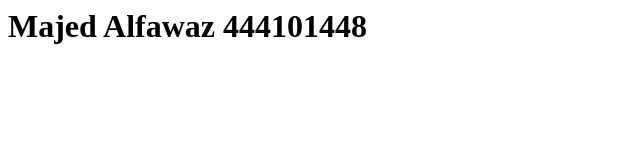
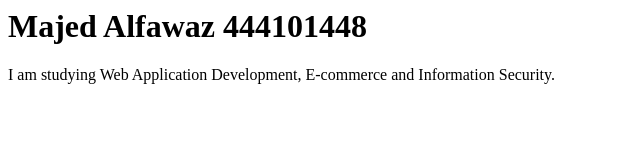
Before and after one commit to 444101448/IS424, a plain HTML site: page index.html in a window 1280 px wide. Shown: the whole page, without its empty margins (0-640 px from the left). Drawn offline with Linux system fonts and the light colour scheme.

Commit message:
Add paragraph

```diff
--- a/index.html
+++ b/index.html
@@ -1 +1,2 @@
 <h1>Majed Alfawaz 444101448</h1>
+<p>I am studying Web Application Development, E-commerce and Information Security.</p>
```
